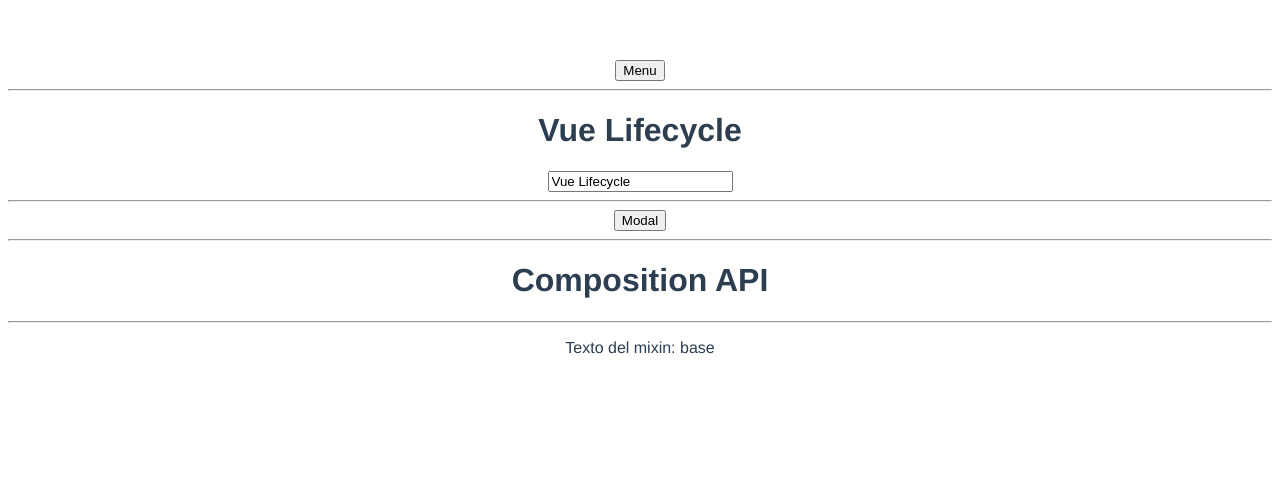
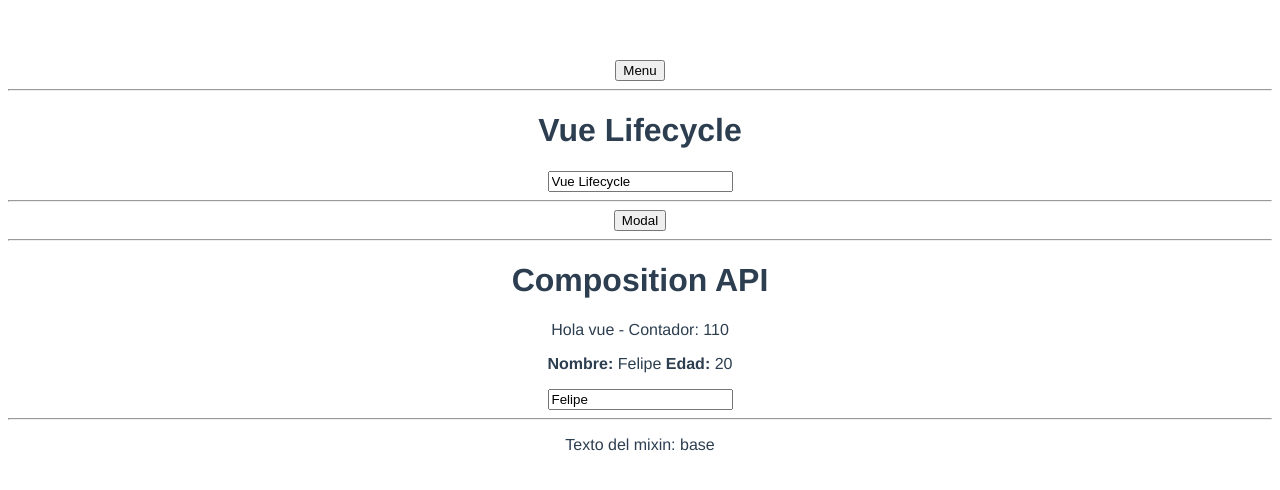
Before and after one commit to afperdomo2/curso-vue-composition-api, a Vue app: page / in a window 1280 px wide. Shown: the top 490 px of the page. Built offline with nearby package versions, Linux system fonts and the light colour scheme.

Commit message:
Variable reactivas con ref y reactive

```diff
--- a/src/components/CompositionApi.vue
+++ b/src/components/CompositionApi.vue
@@ -1,15 +1,47 @@
 <template>
   <h1>Composition API</h1>
+  <p>{{ text }} - Contador: {{ counter }}</p>
+  <p>
+    <b>Nombre:</b>
+    {{ persona.name }}
+    <b>Edad:</b>
+    {{ persona.age }}
+  </p>
+  <input type="text" v-model="persona.name" />
 </template>
 
 <script>
-import { onMounted } from "vue";
+import { ref, reactive, onMounted } from "vue";
 
 export default {
   setup() {
+    // Ref
+    // Sirve para agregar reactividad a tipos de datos primitivos
+    // Ejmeplo: String, Number, Boolean, etc
+    const text = ref("Hola vue");
+    const counter = ref(0);
+
+    // Reactive
+    // Sirve para agregar reactividad a objetos
+    const persona = reactive({
+      name: "Felipe",
+      age: 20,
+    });
+
+    setInterval(() => {
+      counter.value++;
+    }, 500);
+
     onMounted(() => {
+      counter.value = 100;
       console.log("mounted Composition API");
     });
+
+    return {
+      text,
+      counter,
+      persona,
+    };
   },
 };
 </script>
```
